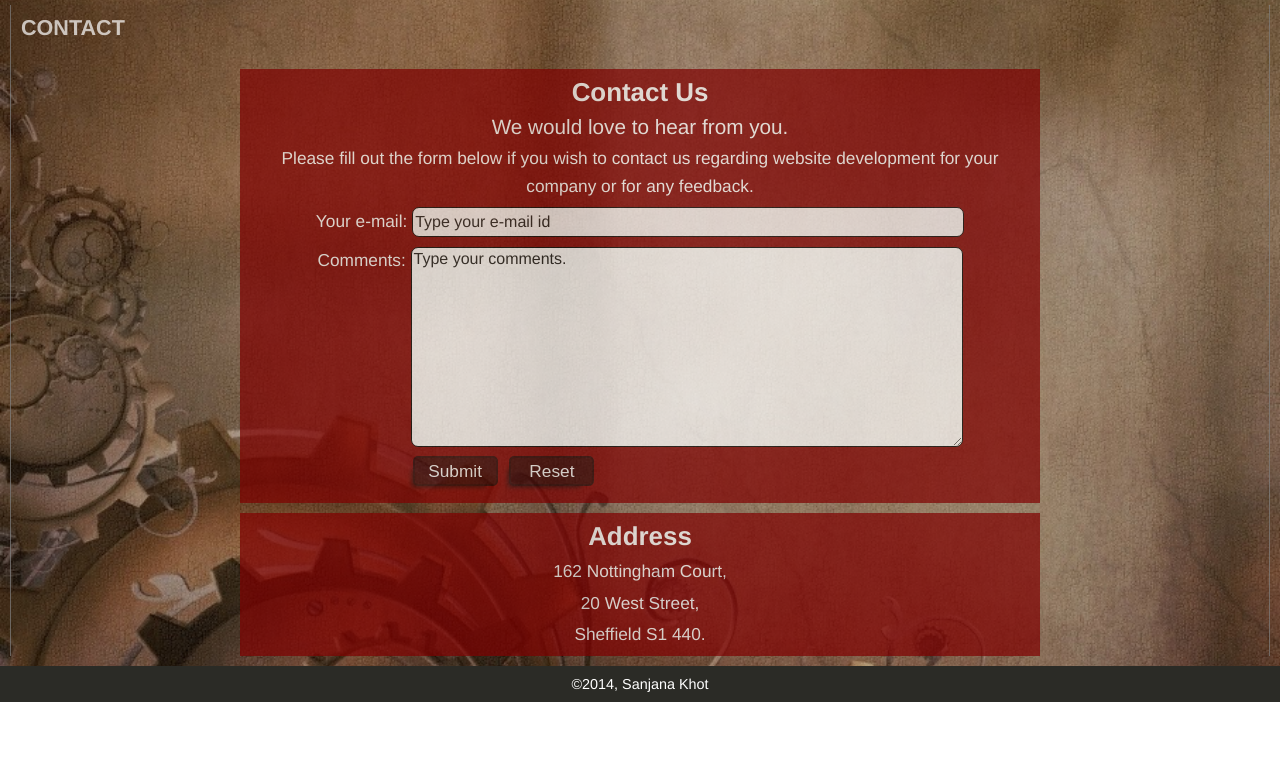
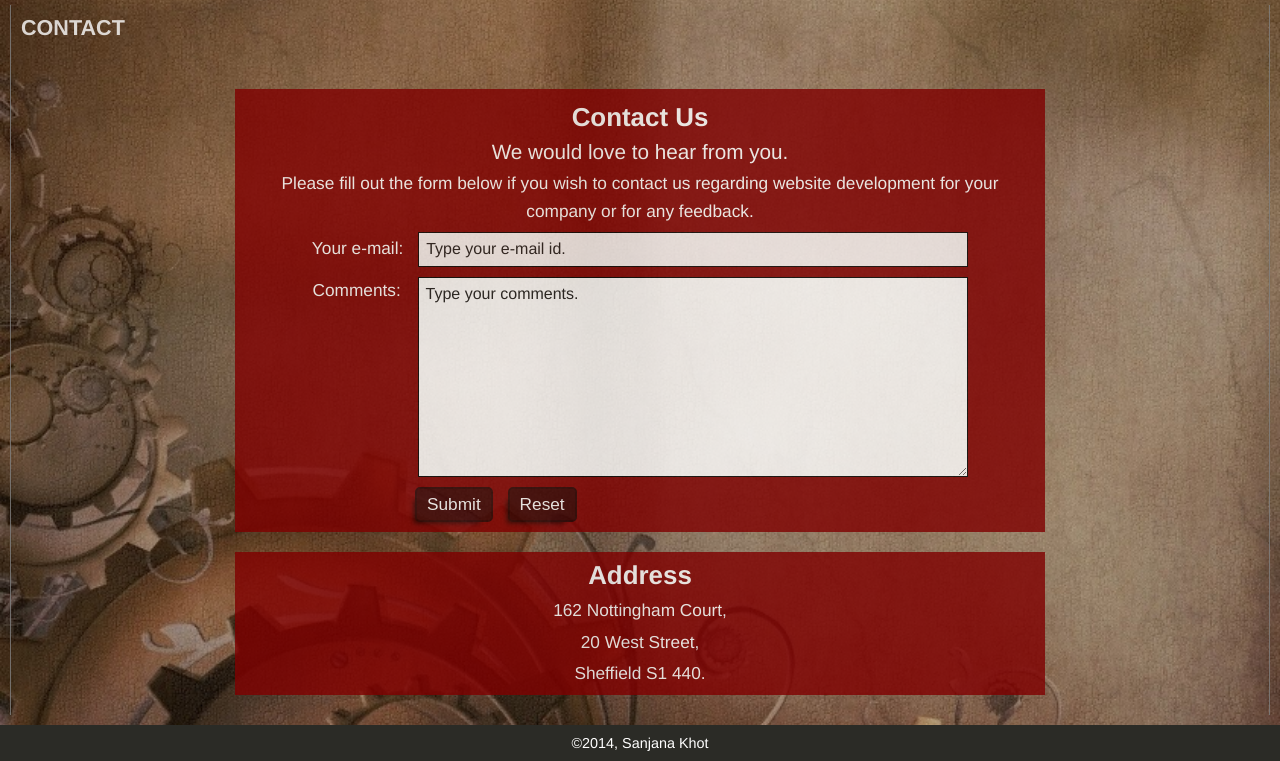
Before and after one commit to sanjana-09/Web-assignment, a plain HTML site: page contact/contactus.html in a window 1280 px wide. Shown: the part 63-824 px from the top of the page. Before the commit the page ends 800 px from the top, so only its background shows below. Drawn offline with Linux system fonts and the light colour scheme.

Commit message:
more formatting, cleaning up and cross browser support

```diff
--- a/accessibility/accessibility.css
+++ b/accessibility/accessibility.css
@@ -9,8 +9,8 @@ display:block;
 table,th,td {
 	background-color:#94624C;
 	color:#fff;
-  border:2px solid #855844;
-  border-collapse: collapse;
+	border:2px solid #855844;
+	border-collapse: collapse;
 	padding:15px;
 	margin:30px auto;
 	border-radius:5px;
--- a/contact/contactus.css
+++ b/contact/contactus.css
@@ -5,50 +5,10 @@ article, aside, details, figcaption, figure, footer, header,hgroup, menu, nav, s
 
 #content{
     background-color: transparent;
-    width:800px;
+    width:850px;
     margin: 0px auto;
 
 }
-
-#writtencontent{
-    padding: 0px;
-}
-/* Form styling */
-
-.form{
-    margin:0px 0px 10px 0px;
-    padding:5px;
-    background-color: maroon;
-    text-align:center;
-
-}
-
-/*Headings for the form and address*/
-
-.textbox {
-    padding: 5px;
-    margin:0px auto;
-
-}
-
-.emailbox{
-    height:30px;
-    width:552px;
-    font-family: inherit;
-    background-color:#fff;
-    color:#000000;
-    border:0.75px solid black;
-    border-radius:7px;
-    opacity:0.95;
-
-
-}
-::-webkit-input-placeholder {
-    text-align:left;
-    color:#1A1A1A;
-    font-size:initial;
-}
-
 
 textarea{
     vertical-align:top;
@@ -57,12 +17,12 @@ textarea{
     background-color:#fff;
     color:#000000;
     border:0.75px solid black;
-    border-radius:7px;
     opacity:1.0;
-    width:552px;
+    width:550px;
     height:200px;
+    margin-left: 12px;
+   }
 
-}
 
 textarea :focus{
     none;
@@ -72,11 +32,67 @@ p.large {
     font-size: 120%;
 }
 
+/* Form styling */
+
+.form{
+    margin:0px 0px 10px 0px;
+    padding:10px;
+    background-color: maroon;
+    text-align:center;
+
+}
+
+.buttons {
+   margin-left: 170px;
+}
+
+.textbox {
+    padding: 5px;
+    margin: 0px auto;
+
+}
+
+.emailbox{
+    height:35px;
+    width:550px;
+    margin-left: 10px;
+    font-family: inherit;
+    background-color:#fff;
+    color:#000000;
+    border:0.75px solid black;
+    opacity:0.95;
+
+
+}
+::-webkit-input-placeholder {
+    text-align:left;
+    color:#1A1A1A;
+    font-size:initial;
+    padding: 5px;
+}
+
+::-moz-placeholder {
+    text-align:left;
+    color:#1A1A1A;
+    font-size:initial;
+    padding: 5px;
+}
+
+:-ms-input-placeholder{
+    text-align:left;
+    color:#1A1A1A;
+    font-size:initial;
+    padding: 5px;
+
+}
+
 .line{
     margin:5px;
 }
+
 /*Styling div element containing address*/
 .address{
+    margin-top: 20px;
     text-align:center;
     background-color:maroon;
     padding:5px;
--- a/contact/contactus.html
+++ b/contact/contactus.html
@@ -59,20 +59,23 @@
 						<p class="large">We would love to hear from you.</p>
 						<p>Please fill out the form below if you wish to contact us regarding website development for your company or for any feedback.</p>
 
-						<p class="textbox">
+						<div id = "form-elements">
+
+							<div class = "textbox">
 								<label for="email">Your e-mail:</label> <!--automatic validation for email-->
-							<input class="emailbox" type="email" name="email" id="email" placeholder="Type your e-mail id" maxlength="40" size="68.5" required="required"/>
-						</p>
+								<input class="emailbox" type="email" name="email" id="email" placeholder="Type your e-mail id." maxlength="40" size="68.5" required="required"/>
+							</div>
 
-						<p class="textbox">
+							<div class = "textbox">
 								<label for="comments">Comments:</label>
 								<textarea id="comments" maxlength="500" required="required" placeholder ="Type your comments."></textarea>
-						</p>
+							</div>
 
-						<p class="buttons">
+							<div class="buttons">
 								<input type="submit" name="submit" id="submit" value="Submit" span class="button"  />
 								<input type="reset" span class="button" />
-						</p>
+							</div>
+						</div>
 
 					</form>
 
--- a/demo/demo.css
+++ b/demo/demo.css
@@ -7,15 +7,14 @@ display:block;
 #canvas {
 	background:linear-gradient(to bottom,#ffffff, #e1e1e3);
 	border: 2px solid gray;
-	margin: 20px 40px 5px 5px;
+	margin: 0px 100px 5px 5px;
 	float:right;
 }
 
 #content {
-	margin: 20px 5px 5px 5px;
 	width:600px;
 }
 
 #main {
-	height:600px;
+	height:700px;
 }
--- a/index/index.css
+++ b/index/index.css
@@ -3,14 +3,8 @@ article, aside, details, figcaption, figure, footer, header,hgroup, menu, nav, s
 display:block;
 }
 
-
 #main{
 	height:700px;
-}
-
-#content{
-	margin-top: 30px;
-	height: 220px;
 }
 
 #writtencontent{
--- a/stylesheet.css
+++ b/stylesheet.css
@@ -37,10 +37,15 @@ ol, ul {
 blockquote, q {
 	quotes: none;
 }
+
 blockquote:before, blockquote:after,
 q:before, q:after {
 	content: '';
 	content: none;
+}
+
+p {
+    padding: 2px;
 }
 
 body {
@@ -52,31 +57,6 @@ body {
 *{
     box-sizing:border-box;
 }
-
-img {
-    /*border:1px solid gray;*/
-}
-
-/*'wrapper' groups the header,nav bar, main section and the footer*/
-
-#wrapper {
-    font-family: Helvetica, Arial, Verdana, sans-serif;
-    /*background-color: #FFCC66;*/
-    background-image: url("images/gears.jpg");
-    background-size:cover;
-    background-repeat:no-repeat;
-    padding-top:50px;
-}
-
-#main {
-    /*padding:10px;*/
-    border-left: 1px solid gray;
-    border-right:1px solid gray;
-    margin:10px;
-    opacity:0.7;
-}
-
-
 
 nav {
 
@@ -90,10 +70,6 @@ nav {
     white-space: nowrap;
 }
 
-.clearfix:after{
-    display:block;
-    clear:both;
-}
 nav ul {
     list-style: none;
     padding: 0px 0px 0px 5px;
@@ -121,6 +97,70 @@ nav ul li a {
 
 nav ul li:hover> a{
     color: white;
+}
+
+img {
+    /*border:1px solid gray;*/
+}
+
+h1.heading {
+    padding:10px;
+}
+
+footer {
+    color: #fff;
+    background-color: #2b2b26;
+    text-align:center;
+    padding:10px;
+    clear:both;
+    margin: 10px 0px 0px 0px; /*CSS box model for margins used economically*/
+}
+
+/*'wrapper' groups the header,nav bar, main section and the footer*/
+
+#wrapper {
+    font-family: Helvetica, Arial, Verdana, sans-serif;
+    /*background-color: #FFCC66;*/
+    background-image: url("images/gears.jpg");
+    background-size:cover;
+    background-repeat:no-repeat;
+    padding-top:50px;
+}
+
+#main {
+    /*padding:10px;*/
+    border-left: 1px solid gray;
+    border-right:1px solid gray;
+    margin:10px;
+    opacity:0.8;
+}
+
+#content {
+    background-color:maroon;
+    text-align:justify;
+    margin-top :20px;
+    margin-bottom: 20px;
+    font-size:1.2em;
+    line-height: 1.6em;
+}
+
+#writtencontent {
+    padding:20px;
+}
+
+#content a{
+    text-decoration: none;
+    color:yellow; /*for links*/
+}
+
+#content a:hover{
+    font-size:102%;
+}
+
+
+.clearfix:after{
+    display:block;
+    clear:both;
 }
 
 .submenu {
@@ -161,7 +201,6 @@ nav ul li:hover .submenu{
     color: white;
 }
 
-
 /*Navigation bar button corresponding to the page that is active*/
 .selected {
     color: white;
@@ -173,14 +212,15 @@ nav ul li:hover .submenu{
 }
 
 .buttons {
-    width:520px;
+   text-align: left;
 }
+
 .button{
     background-color:#3A0000;
     border:2px solid #2a0000;
-    margin:2px 5px 10px 2px;
-    height:30px;
-    width:85px;
+    margin-top:5px;
+    margin-right: 10px;
+    padding: 5px 10px 5px 10px;
     color:#fff;
     font-size:inherit;
     text-align:center;
@@ -192,40 +232,10 @@ nav ul li:hover .submenu{
     -webkit-appearance: none;
     transition: 0.3s;
 }
+
 .button:hover{
     background-color:#160000;
 }
-
-#content {
-    background-color:maroon;
-    text-align:justify;
-    font-size:1.2em;
-    line-height: 1.6em;
-
-}
-
-#writtencontent {
-    padding:20px;
-}
-
-#transp {
-
-}
-
-#content a{
-    text-decoration: none;
-    color:chartreuse; /*for links*/
-}
-
-#content a:hover{
-    font-size:102%;
-}
-
-h1.heading {
-    padding:10px;
-    /*border-bottom: 2px solid gray;*/
-}
-
 
 *.underline {
     text-decoration: underline;
@@ -238,19 +248,3 @@ h1.heading {
     right:2px;
     top:0px;
 }
-/* main section*/
-
-
-p {
-    padding: 2px;
-}
-
-
-footer {
-    color: #fff;
-    background-color: #2b2b26;
-    text-align:center;
-    padding:10px;
-    clear:both;
-    margin: 10px 0px 0px 0px; /*CSS box model for margins used economically*/
-}
```
Also changed, not shown: news/news.css (+21 -23 lines). Lines whose indentation alone changed are shown as unchanged.
